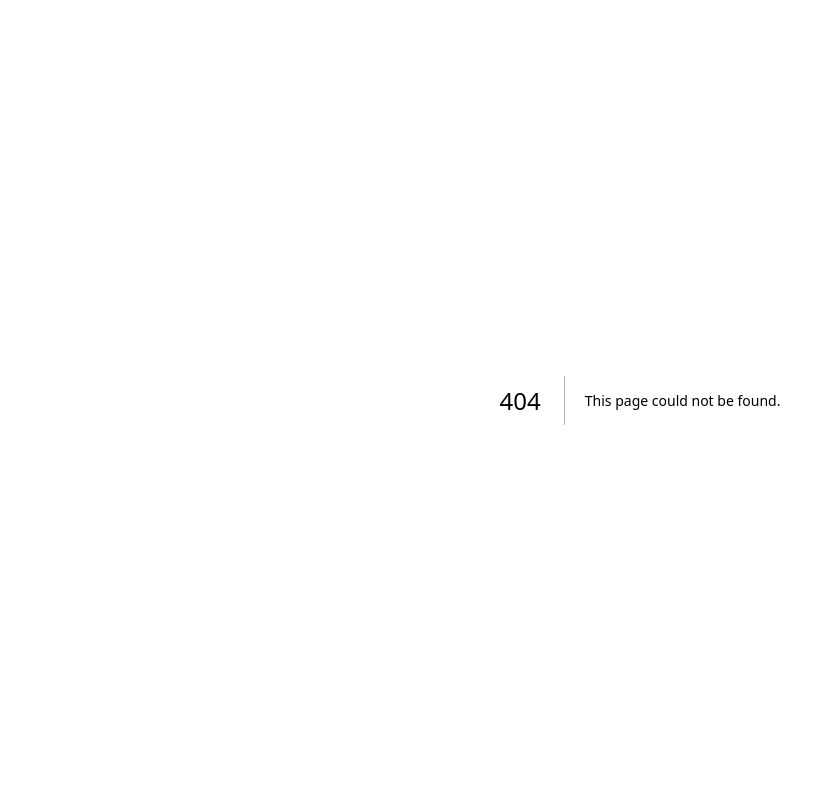
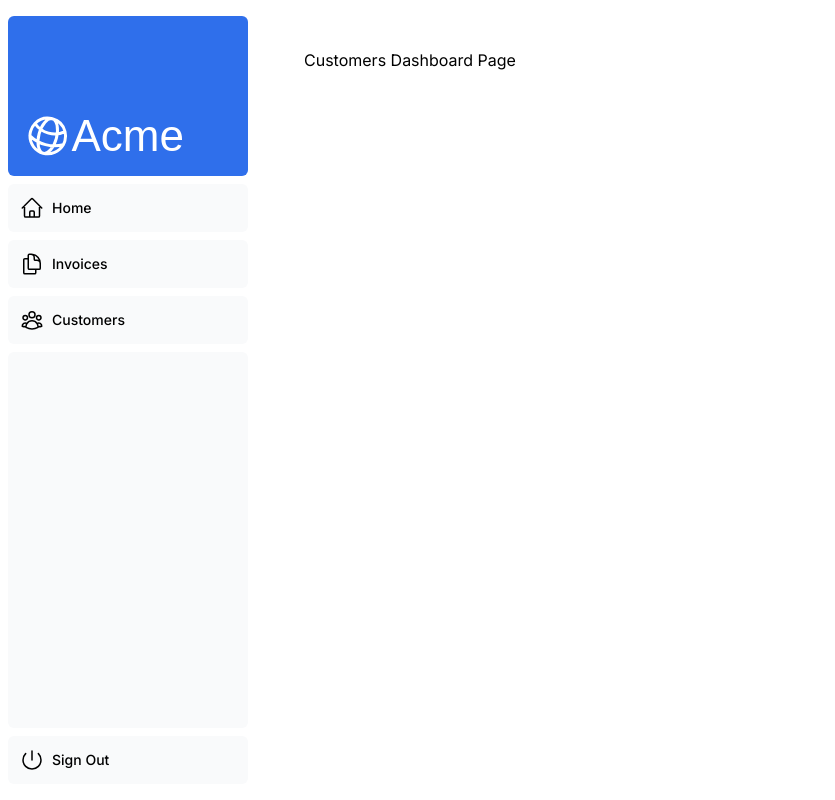
Before and after one commit to DevingEngineer/NextJsLearn, a Next.js app in the folder nextjs-dashboard/: page /dashboard/customers in a window 1280 px wide. Before the commit this address had no page. Shown: the whole page, without its empty margins (0-835 px from the left). Built offline with nearby package versions, Linux system fonts and the light colour scheme; a web font is replaced by a local one.

Commit message:
finished pages and layouts chapter but didnt understand how to create completely different rootlayouts for different pages

```diff
--- /dev/null
+++ b/nextjs-dashboard/app/dashboard/customers/page.tsx
@@ -0,0 +1,4 @@
+
+export default function Page(){
+    return <p>Customers Dashboard Page</p>;
+}
--- /dev/null
+++ b/nextjs-dashboard/app/dashboard/invoices/page.tsx
@@ -0,0 +1,6 @@
+
+export default function DashboardPage() {
+  return (
+    <p>Invoices Page</p>
+  );
+}
--- /dev/null
+++ b/nextjs-dashboard/app/dashboard/layout.tsx
@@ -0,0 +1,15 @@
+import SideNav from '@/app/ui/dashboard/sidenav';
+
+
+export default function Layout({ children }: { children: React.ReactNode }) {
+    return (
+        <div className='flex h-screen flex-col md:flex-row md:overflow-hidden'>
+            <div className="w-full flex-none md:w-64">
+                <SideNav />
+            </div>
+            <div className="flex-grow p-6 md:overflow-y-auto md:p-12">
+                {children}
+            </div>
+        </div>
+    );
+}
--- /dev/null
+++ b/nextjs-dashboard/app/dashboard/page.tsx
@@ -0,0 +1,4 @@
+
+export default function Page(){
+    return <p>Dashboard Page</p>
+}
```
